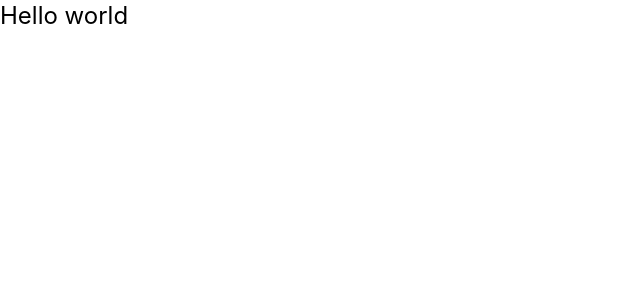
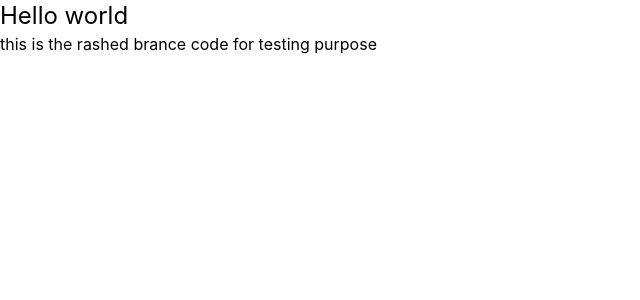
Before and after one commit to CseRashed/consulting-with-ci-cd-pipeline, a React (Vite) app: page / in a window 1280 px wide. Shown: the top 300 px of the page, without its empty margins (0-640 px from the left). Built offline with nearby package versions, Linux system fonts and the light colour scheme.

Commit message:
add text to rashedul brance for tesign

```diff
--- a/src/App.jsx
+++ b/src/App.jsx
@@ -8,6 +8,7 @@ function App() {
     <>
      <div>
       <h1 className='text-2xl'>Hello world</h1>
+      <h2>this is the rashed brance code for testing purpose</h2>
      </div>
 
 
```
Also changed, not shown: 1 other file (tests, documents, lock files or other folders).
